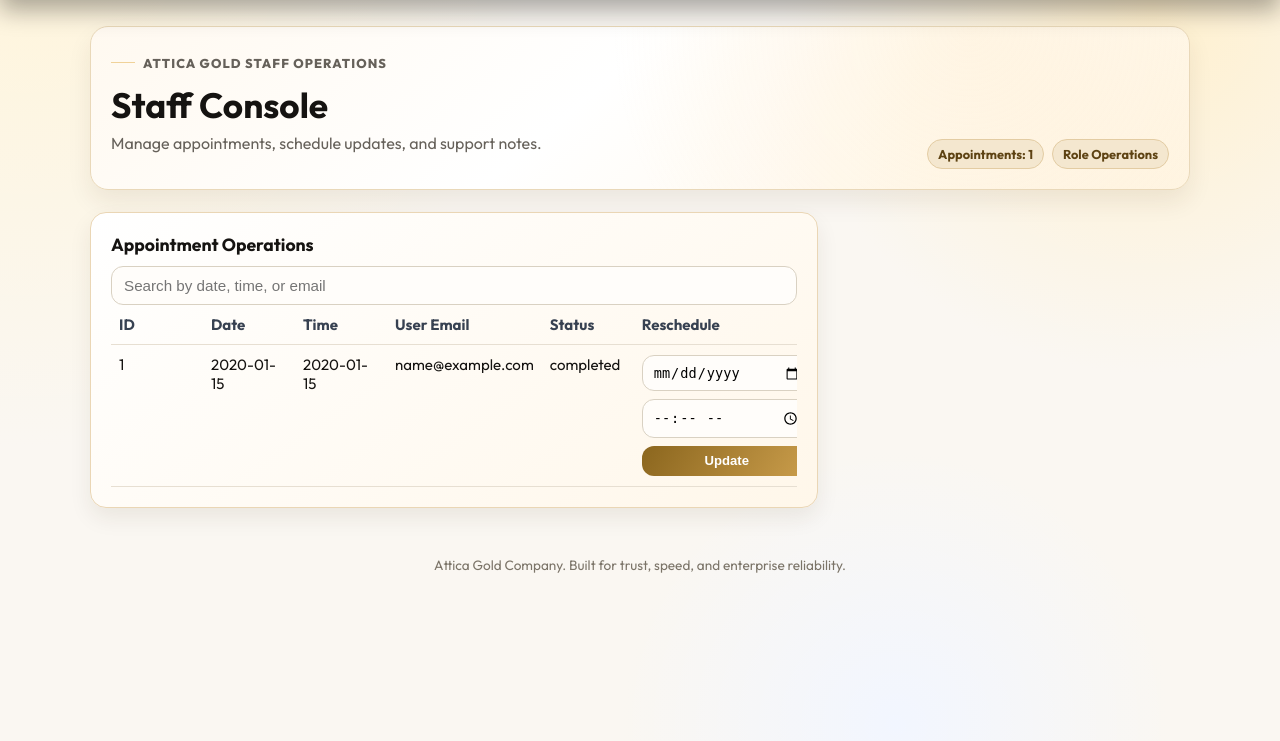
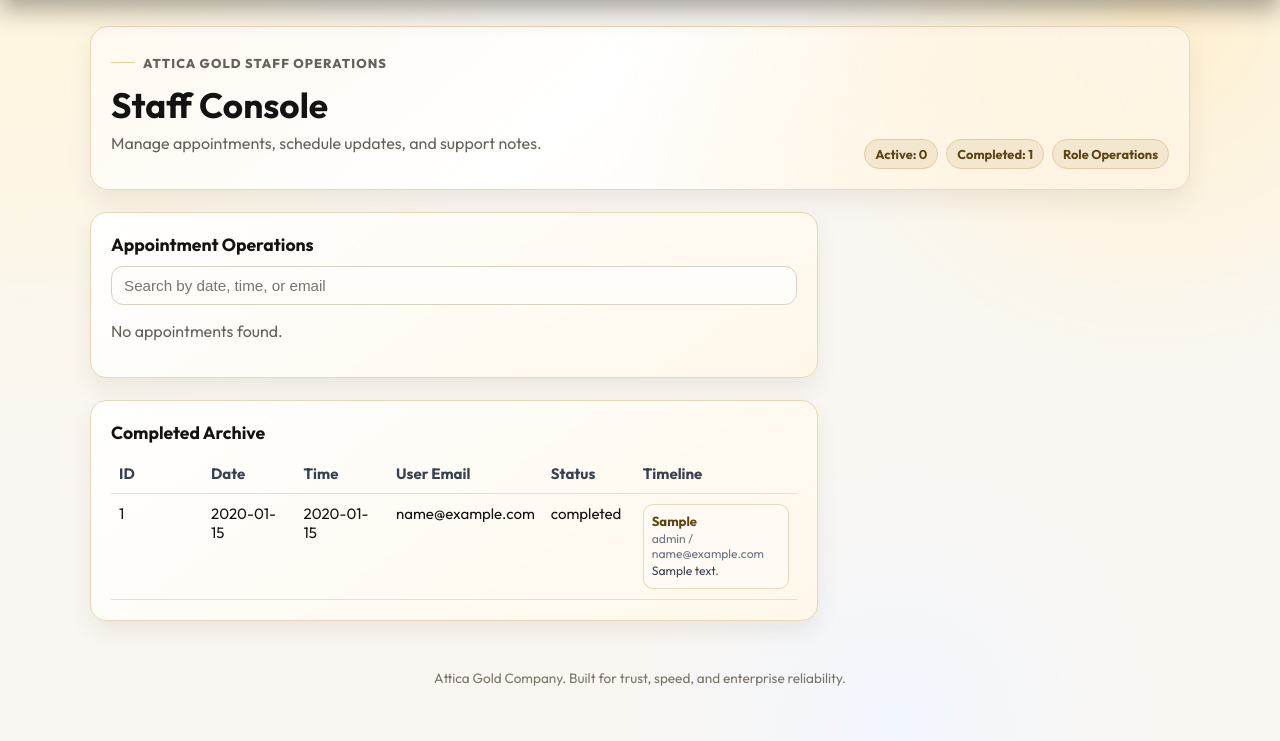
Before and after one commit to Kaif0333/Attica-Gold-Project, a FastAPI app: page /staff in a window 1280 px wide. Shown: the part 59-800 px from the top of the page. Run offline with FastAPI, Linux system fonts and the light colour scheme; the visitor is signed in with stand-in values (Sample User, id 1); tables that the repository leaves empty hold one stand-in row (values such as "Sample post").

Commit message:
fix: move completed appointments to archive and hide staff actions

```diff
--- a/app/main.py
+++ b/app/main.py
@@ -761,13 +761,16 @@ def staff_dashboard(request: Request, db: Session = Depends(get_db)):
         set_flash(request, "Staff access required.", "error")
         return RedirectResponse("/dashboard", status_code=303)
 
-    appointments = db.query(Appointment).order_by(Appointment.created_at.desc()).all()
+    all_appointments = db.query(Appointment).order_by(Appointment.created_at.desc()).all()
+    active_appointments = [appt for appt in all_appointments if appt.status != "completed"]
+    completed_appointments = [appt for appt in all_appointments if appt.status == "completed"]
     appointment_events = _events_by_appointment(db, limit=1000)
     return templates.TemplateResponse(
         request,
         "staff.html",
         {
-            "appointments": appointments,
+            "appointments": active_appointments,
+            "completed_appointments": completed_appointments,
             "appointment_events": appointment_events,
             "csrf_token": get_or_create_csrf_token(request),
             "flash": pop_flash(request),
--- a/templates/staff.html
+++ b/templates/staff.html
@@ -8,7 +8,8 @@
         <p>Manage appointments, schedule updates, and support notes.</p>
     </div>
     <div class="header-badges">
-        <span class="header-chip">Appointments: {{ appointments|length }}</span>
+        <span class="header-chip">Active: {{ appointments|length }}</span>
+        <span class="header-chip">Completed: {{ completed_appointments|length }}</span>
         <span class="header-chip">Role Operations</span>
     </div>
 </section>
@@ -95,4 +96,55 @@
         {% endif %}
     </article>
 </section>
+
+<section class="panel-grid">
+    <article class="panel wide premium-panel">
+        <h3>Completed Archive</h3>
+        {% if completed_appointments %}
+        <div class="table-wrap">
+        <table class="table staff-table" id="staff-completed-table">
+            <thead>
+                <tr>
+                    <th>ID</th>
+                    <th>Date</th>
+                    <th>Time</th>
+                    <th>User Email</th>
+                    <th>Status</th>
+                    <th>Timeline</th>
+                </tr>
+            </thead>
+            <tbody>
+                {% for appt in completed_appointments %}
+                <tr>
+                    <td>{{ appt.id }}</td>
+                    <td>{{ appt.date }}</td>
+                    <td>{{ appt.time }}</td>
+                    <td>{{ appt.user_email }}</td>
+                    <td>{{ appt.status or "completed" }}</td>
+                    <td>
+                        {% set events = appointment_events.get(appt.id, []) %}
+                        {% if events %}
+                        <div class="timeline-list">
+                            {% for event in events[:4] %}
+                            <div class="timeline-item">
+                                <strong>{{ event.action }}</strong>
+                                <span>{{ event.actor_role or "-" }} / {{ event.actor_email or "-" }}</span>
+                                <small>{{ event.note or "-" }}</small>
+                            </div>
+                            {% endfor %}
+                        </div>
+                        {% else %}
+                        <span class="muted">No history</span>
+                        {% endif %}
+                    </td>
+                </tr>
+                {% endfor %}
+            </tbody>
+        </table>
+        </div>
+        {% else %}
+        <p class="muted">No completed appointments yet.</p>
+        {% endif %}
+    </article>
+</section>
 {% endblock %}
```
